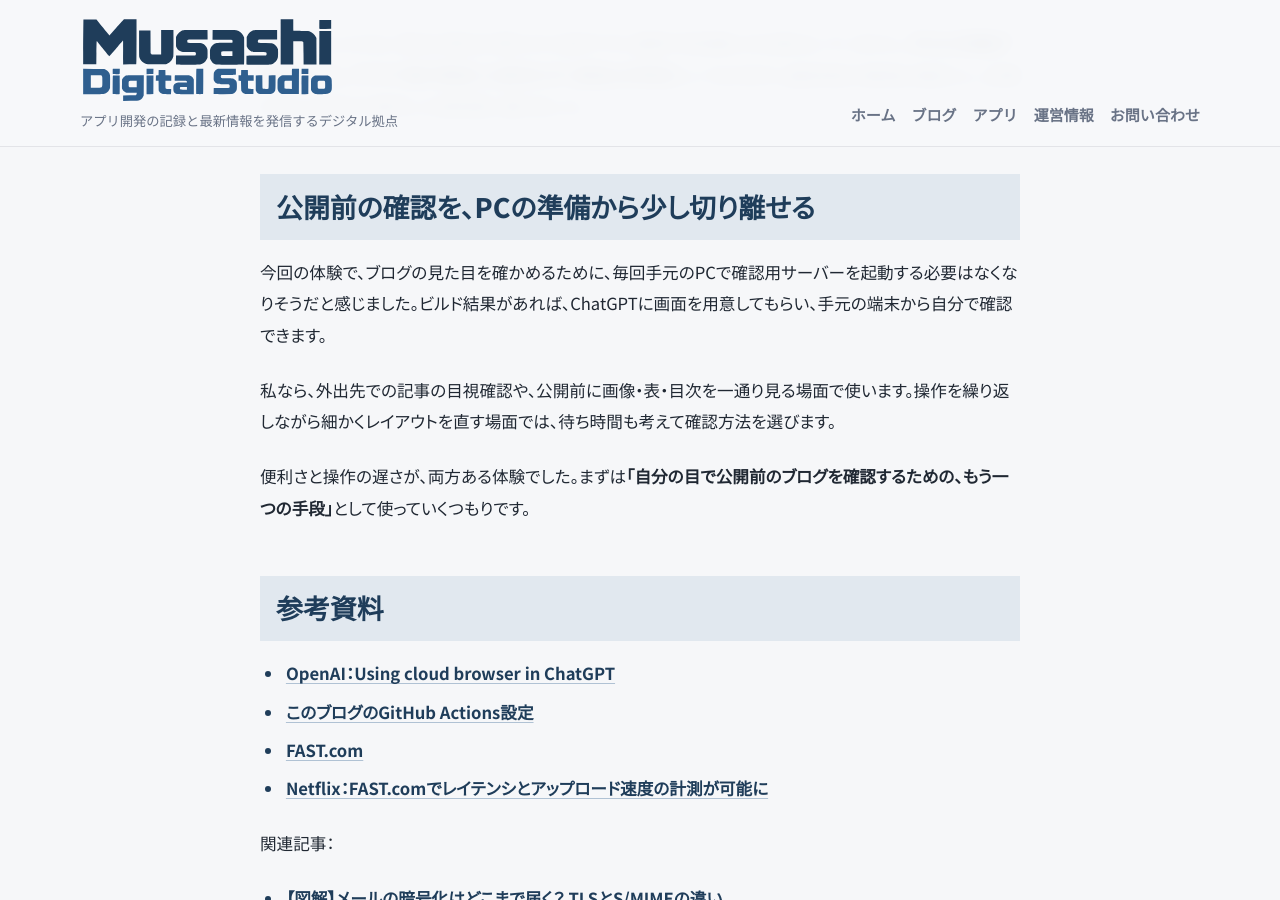
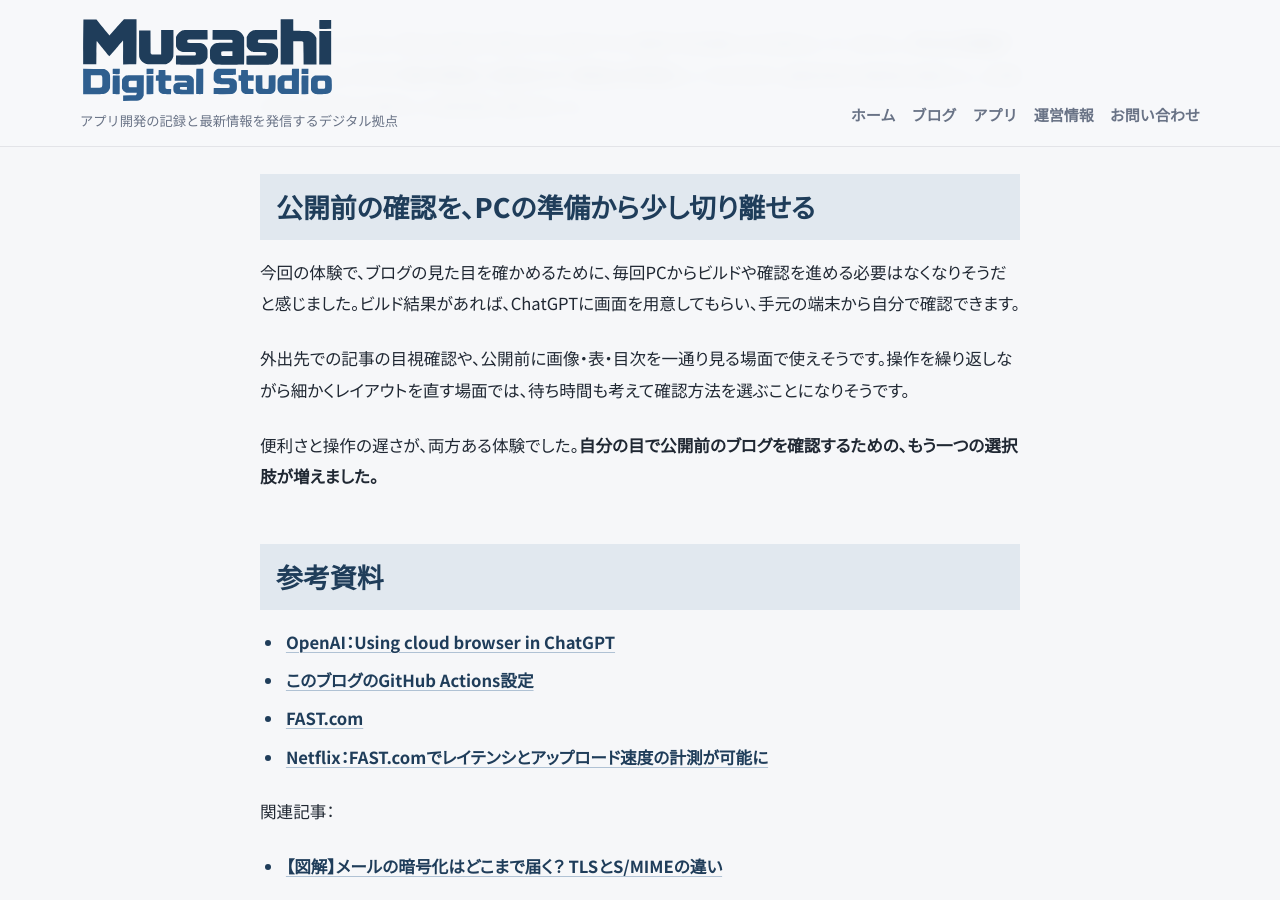
Before and after one commit to yasuhiro-toyoda/yasuhiro-toyoda.github.io, a Jekyll site: the page built from _posts/2026/11/2026-11-25-chatgpt-cloud-browser-blog-preview.md, in a window 1280 px wide and 900 px high, scrolled down 3692 px. Built offline with Jekyll 4.4.1, drawn with Linux system fonts in a browser that asks for light colours; some of the changed text lies outside the part shown.

Commit message:
docs: align experience wording with reported observations

```diff
--- a/_posts/2026/11/2026-11-25-chatgpt-cloud-browser-blog-preview.md
+++ b/_posts/2026/11/2026-11-25-chatgpt-cloud-browser-blog-preview.md
@@ -10,10 +10,10 @@ tags:
   - ui-ux
 thumbnail: /assets/images/blog/2026-11-25-chatgpt-cloud-browser-blog-preview/thumbnail.png
 thumbnail_alt: "「ChatGPTでブログを目視確認」の見出しと、スマートフォンとノートPCでクラウド上のブログを確認する丸メガネの女性のイラスト"
-excerpt: "公開前のブログを見たいだけなのに、自分のPCでJekyllを起動するのが少し面倒。ChatGPTのクラウドブラウザをiPhoneとPCから操作し、どこまで確認できるか試しました。画面を触れる便利さと、操作の待ち時間の両方がありました。"
+excerpt: "公開前のブログを見るために、PCからビルドや確認を進めていました。ChatGPTのクラウドブラウザをiPhoneとPCから操作し、どこまで確認できるか試した記録です。画面を触れる便利さと、操作の待ち時間の両方がありました。"
 ---
 
-ブログを公開する前には、見出しの折り返し、画像の大きさ、表の読みやすさを自分の目で確認したくなります。私のブログはGitHub PagesとJekyllで運営しており、これまでは手元のPCで確認用サーバーを起動していました。
+ブログを公開する前には、見出しの折り返し、画像の大きさ、表の読みやすさを自分の目で確認したくなります。私のブログはGitHub PagesとJekyllで運営しており、これまではPCとセルフホスト環境を使って公開前の表示を確認していました。
 
 そこで、ChatGPTのクラウドブラウザを使い、iPhoneとPCから自分で画面を操作してみました。**手元でJekyllの環境を準備せずに、確認用のブログを開いて触れた**ことが、今回いちばん便利だと感じた点です。一方で、スクロールやボタンの反応には待ち時間がありました。
 
@@ -75,11 +75,11 @@ IP確認サイトでは、クラウド側のアドレスは前日と今回で異
 
 ## 公開前の確認を、PCの準備から少し切り離せる
 
-今回の体験で、ブログの見た目を確かめるために、毎回手元のPCで確認用サーバーを起動する必要はなくなりそうだと感じました。ビルド結果があれば、ChatGPTに画面を用意してもらい、手元の端末から自分で確認できます。
+今回の体験で、ブログの見た目を確かめるために、毎回PCからビルドや確認を進める必要はなくなりそうだと感じました。ビルド結果があれば、ChatGPTに画面を用意してもらい、手元の端末から自分で確認できます。
 
-私なら、外出先での記事の目視確認や、公開前に画像・表・目次を一通り見る場面で使います。操作を繰り返しながら細かくレイアウトを直す場面では、待ち時間も考えて確認方法を選びます。
+外出先での記事の目視確認や、公開前に画像・表・目次を一通り見る場面で使えそうです。操作を繰り返しながら細かくレイアウトを直す場面では、待ち時間も考えて確認方法を選ぶことになりそうです。
 
-便利さと操作の遅さが、両方ある体験でした。まずは**「自分の目で公開前のブログを確認するための、もう一つの手段」**として使っていくつもりです。
+便利さと操作の遅さが、両方ある体験でした。**自分の目で公開前のブログを確認するための、もう一つの選択肢が増えました。**
 
 ## 参考資料
 
```
